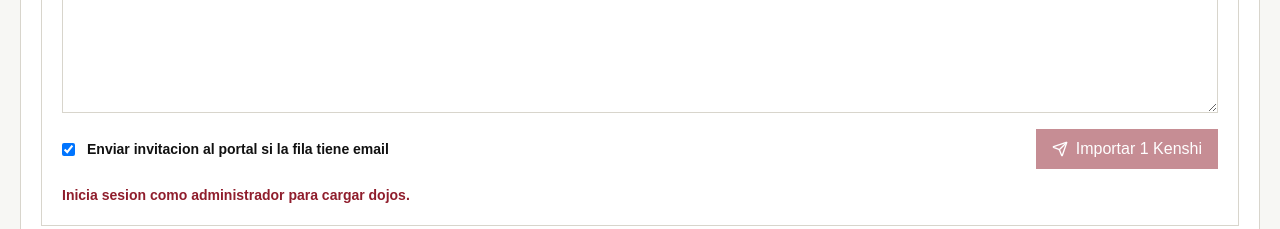
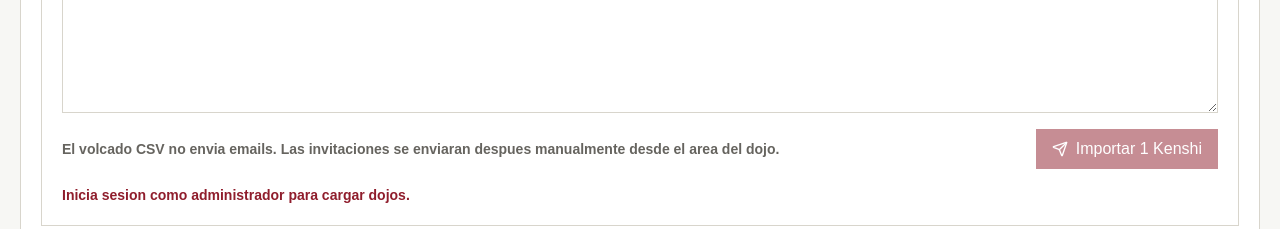
Before and after one commit to IKAorg/IKA, a Next.js app: page /cs/admin in a window 1280 px wide. Shown: the part 1220-1449 px from the top of the page. Built offline with nearby package versions, Linux system fonts and the light colour scheme; no server answers.

Commit message:
Disable bulk Kenshi invitations

```diff
--- a/app/api/admin/members/route.ts
+++ b/app/api/admin/members/route.ts
@@ -123,7 +123,8 @@ export async function POST(request: NextRequest) {
 
   const body = await request.json().catch(() => null);
   const rows = Array.isArray(body?.rows) ? (body.rows as ImportRow[]) : [];
-  const sendInvites = body?.sendInvites === true;
+  // CSV imports never send portal invitations. Dojo managers will invite Kenshi manually.
+  const sendInvites = false;
   const locale = normalizeText(body?.locale) || "es";
 
   if (rows.length === 0) {
--- a/components/admin/members-admin.tsx
+++ b/components/admin/members-admin.tsx
@@ -81,7 +81,6 @@ export function MembersAdmin({ initialLocale }: { initialLocale: Locale }) {
   const [session, setSession] = useState<Session | null>(null);
   const [csvText, setCsvText] = useState(csvTemplate);
   const [selectedDojoId, setSelectedDojoId] = useState("");
-  const [sendInvites, setSendInvites] = useState(true);
   const [loading, setLoading] = useState(true);
   const [importing, setImporting] = useState(false);
   const [message, setMessage] = useState("");
@@ -204,7 +203,7 @@ export function MembersAdmin({ initialLocale }: { initialLocale: Locale }) {
           dojoId: selectedDojo?.id ?? "",
           dojoName: "",
         })),
-        sendInvites,
+        sendInvites: false,
         locale: initialLocale,
       }),
     });
@@ -321,14 +320,10 @@ export function MembersAdmin({ initialLocale }: { initialLocale: Locale }) {
         />
 
         <div className="grid gap-3 md:grid-cols-[1fr_auto] md:items-center">
-          <label className="flex items-center gap-3 text-sm font-semibold">
-            <input
-              type="checkbox"
-              checked={sendInvites}
-              onChange={(event) => setSendInvites(event.target.checked)}
-            />
-            Enviar invitacion al portal si la fila tiene email
-          </label>
+          <p className="text-sm font-semibold text-[var(--muted)]">
+            El volcado CSV no envia emails. Las invitaciones se enviaran despues
+            manualmente desde el area del dojo.
+          </p>
 
           <button
             type="button"
```
